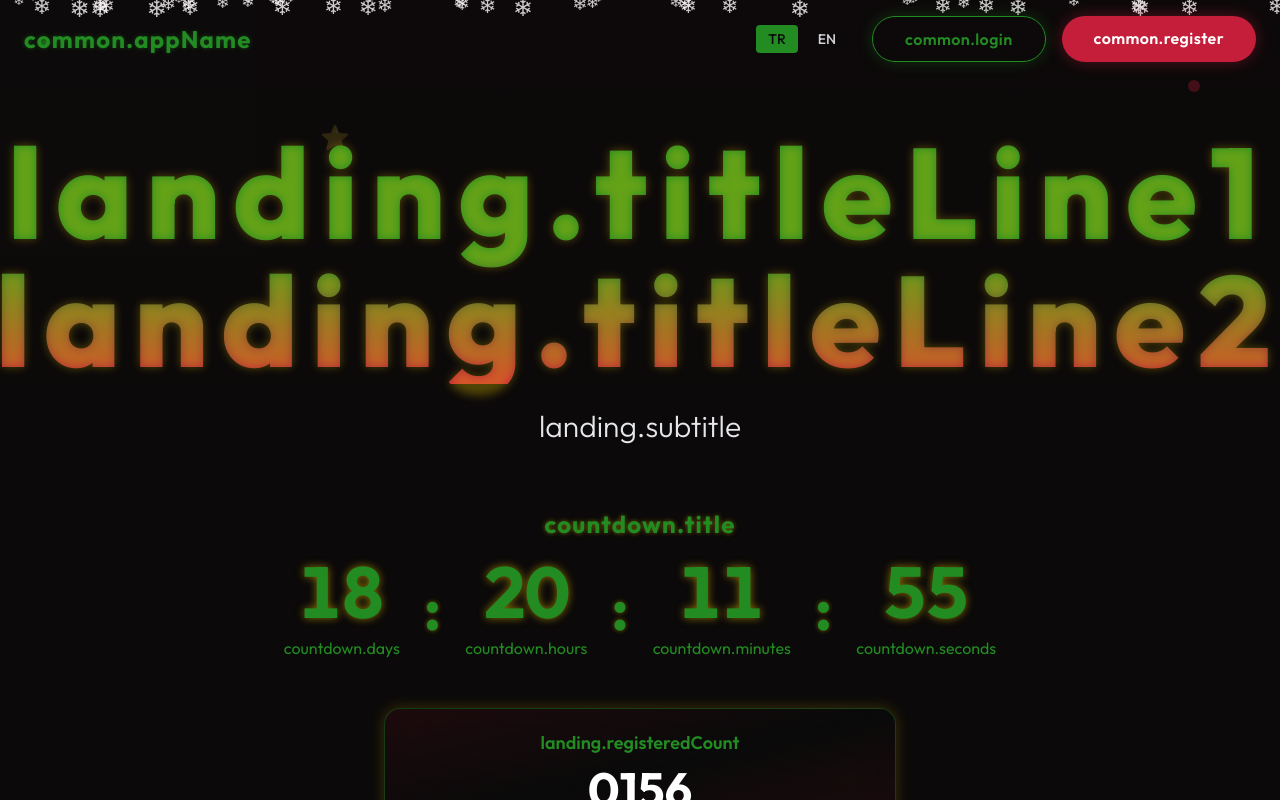
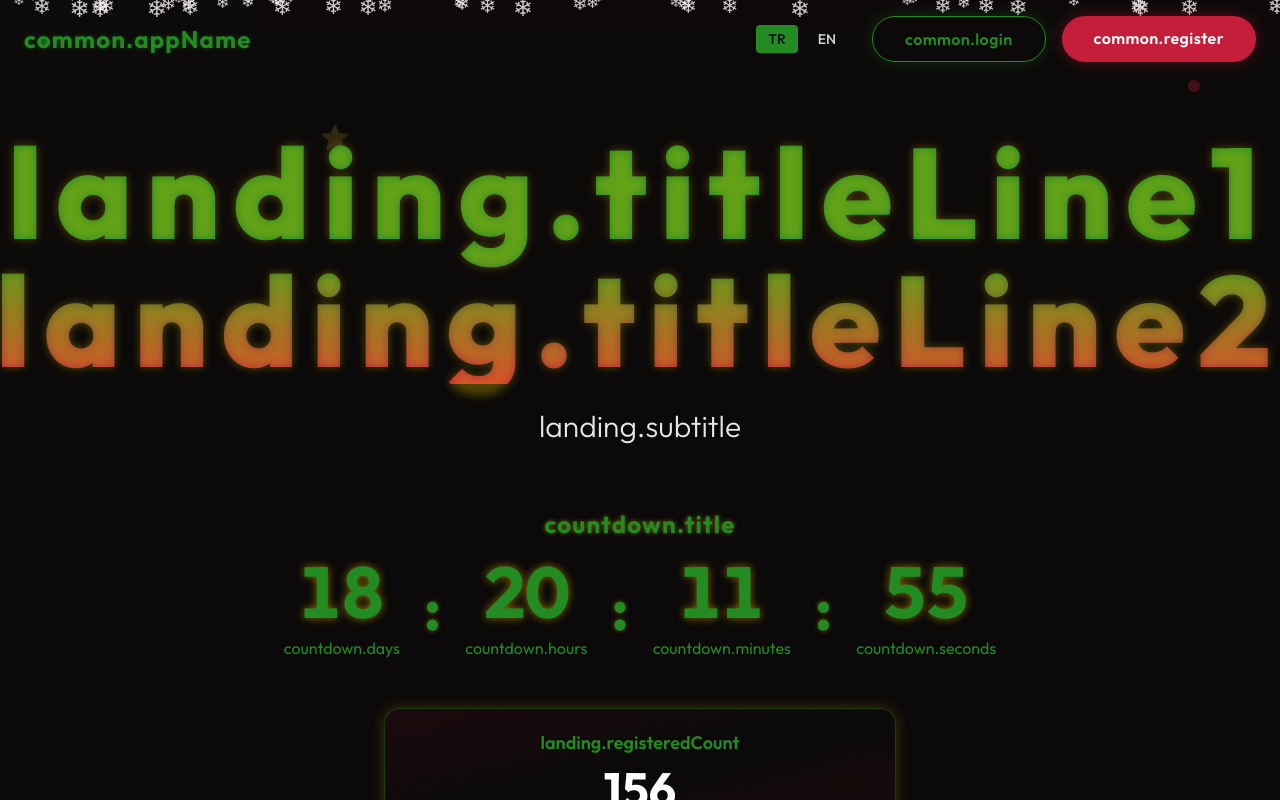
Before and after one commit to elcibeyusta/biltree, a React (Vite) app in the folder frontend/: page / in a window 1280 px wide. Built offline with nearby package versions, Linux system fonts and the light colour scheme; no server answers; the HTML template or start-up script is replaced by a standard one.

Commit message:
Fix participant count display calculation on LandingPage

```diff
--- a/frontend/src/pages/LandingPage.tsx
+++ b/frontend/src/pages/LandingPage.tsx
@@ -77,7 +77,7 @@ const LandingPage = () => {
             {isLoading ? (
               <span className="inline-block w-16 sm:w-20 h-8 sm:h-10 bg-bilkent-gold/20 rounded animate-pulse"></span>
             ) : (
-              participantCount?.toLocaleString()+156 || '0'
+              (participantCount+156)?.toLocaleString() || '0'
             )}
           </div>
         </div>
```
